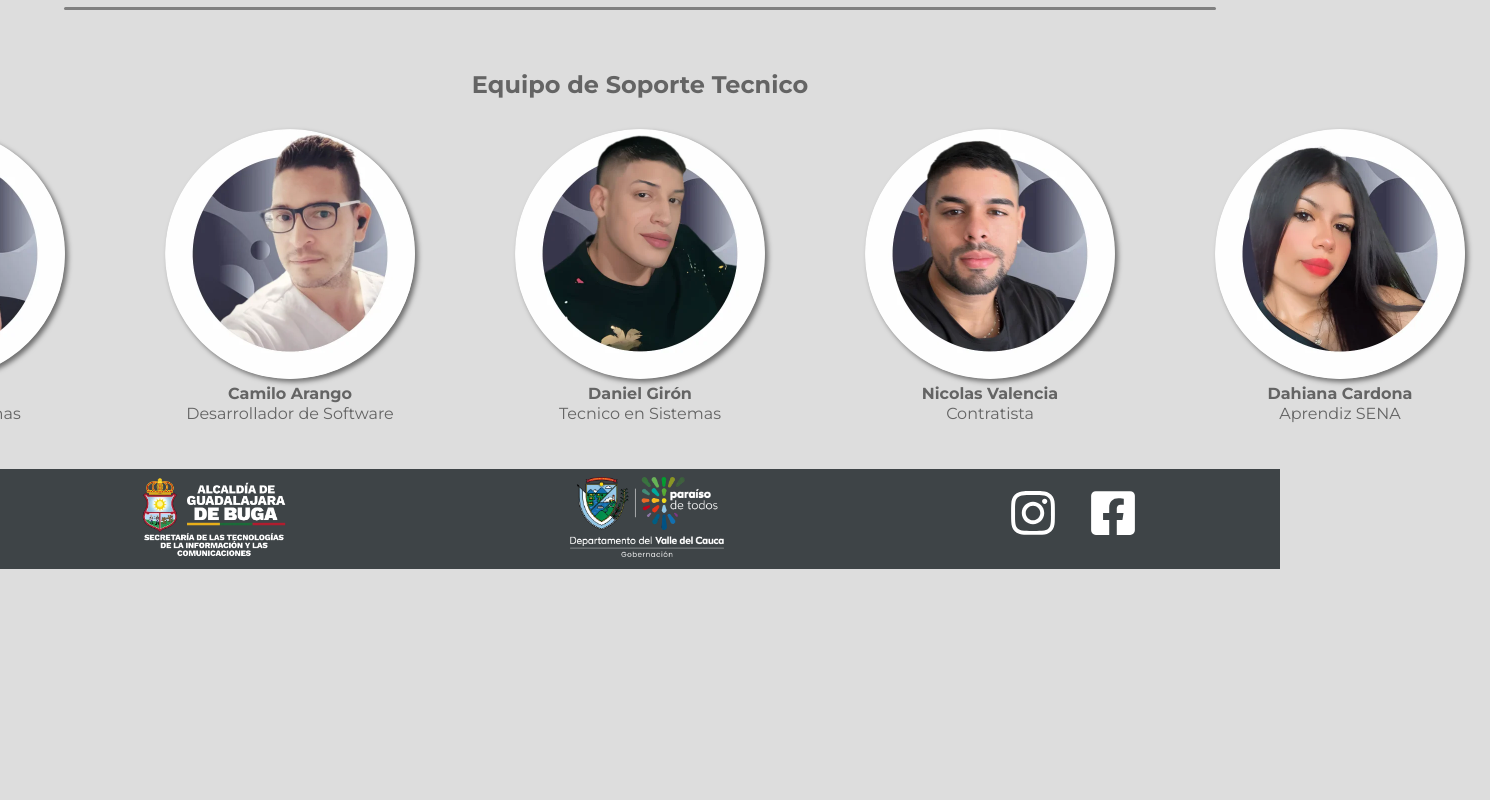
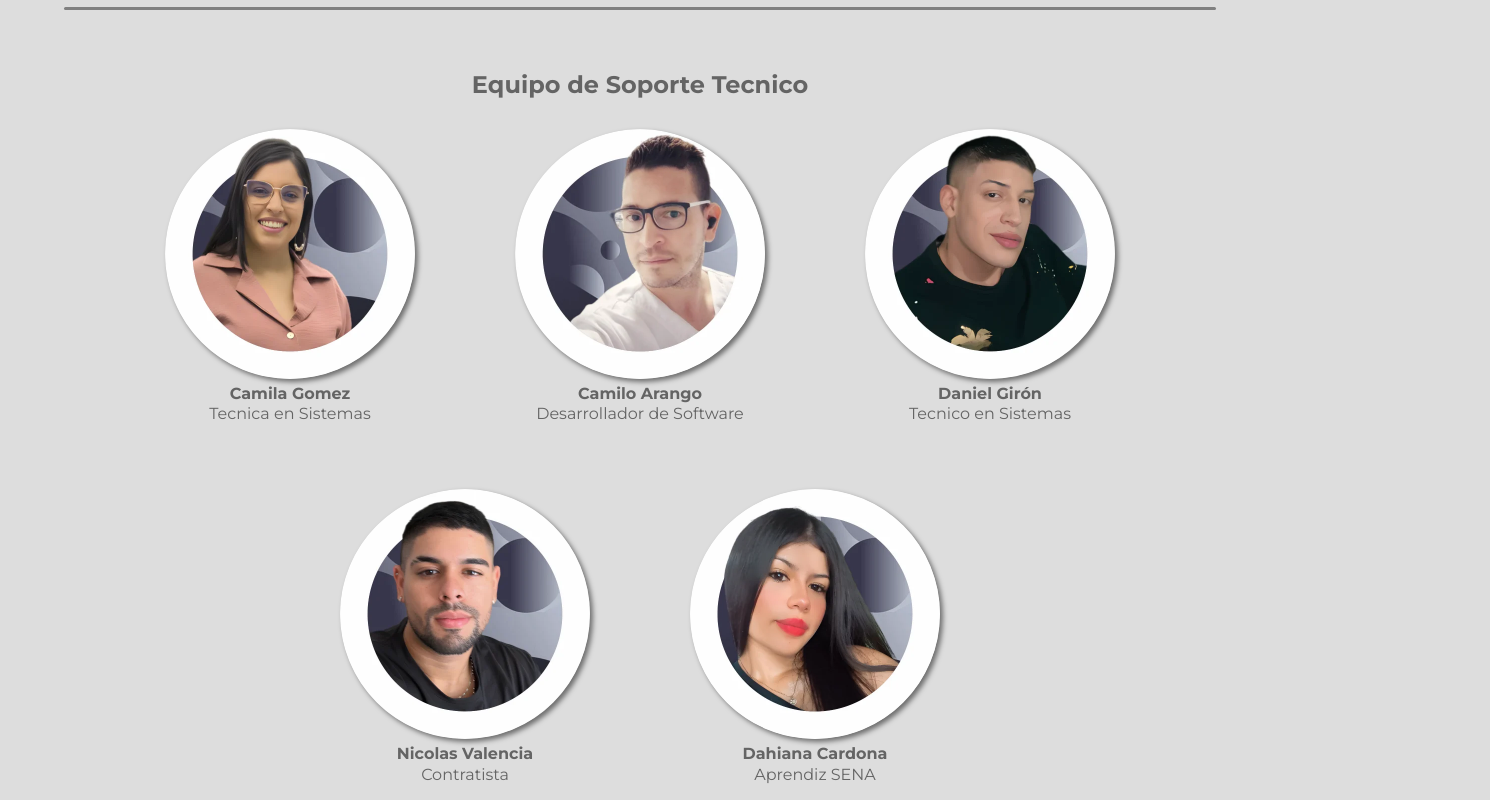
Before and after one commit to Akami-Usagi/Secretaria-Tic, a React (Create React App) app in the folder secretaria-tic/: page /talento-humano in a window 1280 px wide. Shown: the part 1300-2100 px from the top of the page, 1490 px wide, since content can reach past the window. Before the commit the page ends 1869 px from the top, so only its background shows below. Built offline with nearby package versions, Linux system fonts and the light colour scheme.

Commit message:
ajustes a pagina de talento humano movil

```diff
--- a/secretaria-tic/src/components/personCard.jsx
+++ b/secretaria-tic/src/components/personCard.jsx
@@ -6,6 +6,12 @@ const PersonDiv = styled.div`
     display: flex;
     flex-direction: column;
     align-items: center;
+    justify-content: center;
+    text-align: center;
+    @media (max-width: 500px){
+        width: 180px;
+        margin-bottom: -20px;
+    }
 `
 const ImageDiv = styled.div`
     width: 250px;
@@ -15,6 +21,10 @@ const ImageDiv = styled.div`
     overflow: hidden;
     box-shadow: 3px 3px 5px rgba(0,0,0,0.5);
     border-radius: 100%;
+    @media (max-width: 500px){
+        width: 180px;
+        height: 180px;
+    }
 
 `
 const Image = styled.img`
--- a/secretaria-tic/src/pages/talentoHumano.jsx
+++ b/secretaria-tic/src/pages/talentoHumano.jsx
@@ -49,8 +49,9 @@ const MainImageDiv = styled.div`
     border-radius: 100%;
     box-shadow: 3px 3px 5px rgba(0,0,0,0.5);
     @media (max-width: 500px){
-        width: 300px;
-        height: 300px;
+        width: 100%;
+        height: 100%;
+        margin-bottom: -30px;
 
     }
 `
@@ -78,12 +79,15 @@ const Divider = styled.div`
     border-radius: 3px;
 `
 const SupporDiv = styled.div`
+    width: 90%;
     display: flex;
     align-items: center;
+    flex-wrap: wrap;
+    justify-content: center;
     gap: 50px;
     margin: 30px;
     @media (max-width: 500px){
-        flex-direction: column;
+        gap: 20px;
     }
 `
 const TeamTitle = styled.h2`
@@ -117,6 +121,7 @@ export default function TalentoHumano(){
                 <PersonCard nombre={"Daniel Girón"} cargo={"Tecnico en Sistemas"} imagen={"/images/talentoHumano/support_4.webp"}/>
                 <PersonCard nombre={"Nicolas Valencia"} cargo={"Contratista"} imagen={"/images/talentoHumano/support_5.webp"}/>
                 <PersonCard nombre={"Dahiana Cardona"} cargo={"Aprendiz SENA"} imagen={"/images/talentoHumano/support_3.webp"}/>
+
             </SupporDiv>
         </BugaDiv>
     )
```
